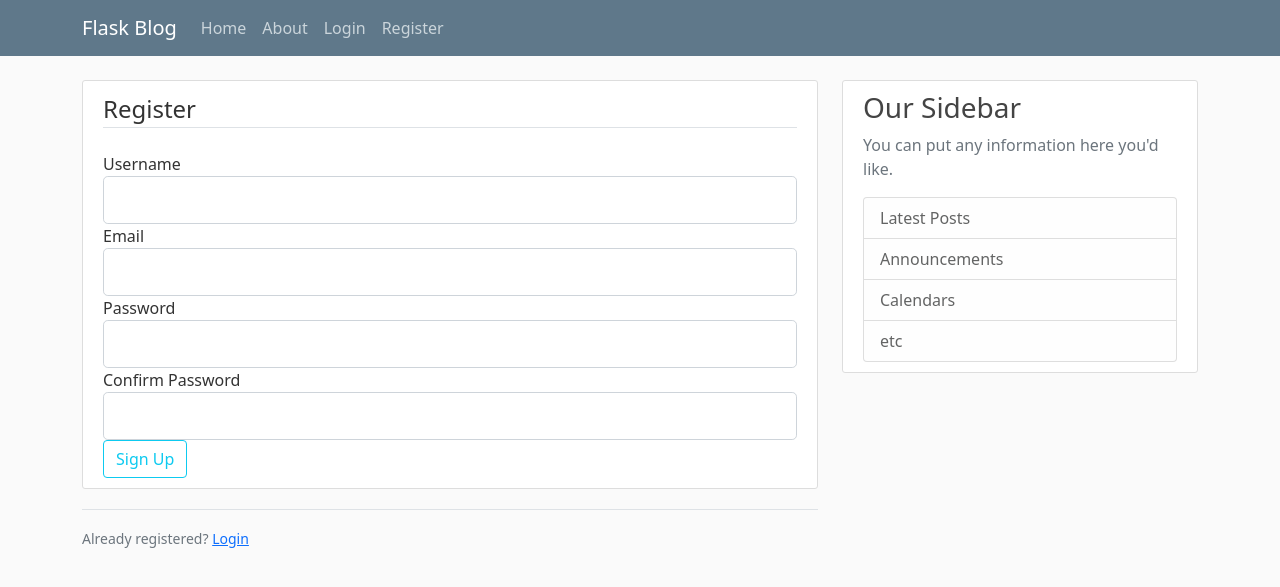
After one commit to snowtheghost/CampaignDistributor, a Flask app: page /register in a window 1280 px wide. The commit adds this page. Shown: the top 587 px of the page. Run offline with Flask 2, Linux system fonts and the light colour scheme.

Commit message:
user input forms, not yet linked to db

```diff
--- a/src/flaskapp.py
+++ b/src/flaskapp.py
@@ -1,6 +1,13 @@
-from flask import Flask, render_template, url_for
+from flask import Flask, render_template, flash, redirect, url_for
+from forms import RegistrationForm, LoginForm
+
+import os
+from dotenv import load_dotenv
+load_dotenv()
+
+# key for cookies
 app = Flask(__name__)
-
+app.config['SECRET_KEY'] = os.getenv("SECRET_KEY")
 
 posts = [
     {
@@ -30,5 +37,27 @@ def about():
     return render_template('about.html', title="About")
 
 
+@app.route('/register', methods=['GET', 'POST'])  # allowed HTML methods
+def register():
+    form = RegistrationForm()
+    if form.validate_on_submit():
+        flash("Account created successfully.", 'success')
+        return redirect(url_for('login'))
+    return render_template('register.html', title="Registration Form", form=form)
+
+
+@app.route('/login', methods=['GET', 'POST'])
+def login():
+    form = LoginForm()
+    if form.validate_on_submit():
+        pass  # TODO flash and redirect
+        # if valid
+            # flash("Login successful", "success")
+            # return redirect(url_for('home'))
+        # else:
+            # flash("Invalid login. Check your username and password.", "danger")
+    return render_template('login.html', title="Login Page", form=form)
+
+
 if __name__ == '__main__':
     app.run(debug=True)  # Debug mode for development
--- /dev/null
+++ b/src/forms.py
@@ -0,0 +1,29 @@
+# User input forms using flask_wtf
+from flask_wtf import FlaskForm
+from wtforms import StringField, PasswordField, SubmitField, BooleanField
+from wtforms.validators import DataRequired, Length, Email, EqualTo
+
+MIN_USERNAME_LENGTH = 2
+MAX_USERNAME_LENGTH = 20
+
+MIN_PASSWORD_LENGTH = 8
+
+
+# Class for registration forms inheriting from FlaskForm
+class RegistrationForm(FlaskForm):
+    # Assign each variable to a validated field
+    username = StringField('Username',
+                           validators=[DataRequired(), Length(min=MIN_USERNAME_LENGTH, max=MAX_USERNAME_LENGTH)])
+    email = StringField('Email', validators=[DataRequired(), Email()])
+    password = PasswordField('Password', validators=[DataRequired(), Length(min=MIN_PASSWORD_LENGTH)])
+    confirm_password = PasswordField('Confirm Password', validators=[DataRequired(), EqualTo('password')])
+
+    submit = SubmitField('Sign Up')
+
+
+class LoginForm(FlaskForm):
+    email = StringField('Email', validators=[DataRequired(), Email()])
+    password = PasswordField('Password', validators=[DataRequired(), Length(min=MIN_PASSWORD_LENGTH)])
+
+    remember = BooleanField('Remember Me')
+    submit = SubmitField('Login')
--- /dev/null
+++ b/src/requirements.txt
@@ -0,0 +1,6 @@
+WTForms~=2.3.3
+Pillow~=7.2.0
+Flask~=1.1.2
+itsdangerous~=1.1.0
+python-dotenv~=0.15.0
+email_validator
--- a/src/templates/layout.html
+++ b/src/templates/layout.html
@@ -1,4 +1,4 @@
-<!DOCTYPE html>
+<!doctype html>
 <html lang="en"> <!-- this html is used as an inheritable template -->
 <head>
     <!-- Bootstrap Required meta tags -->
@@ -11,7 +11,7 @@
 
     <!-- Title Code -->
     {% if title %}
-        <title>Title</title>
+        <title>{{ title }}</title>
     {% else %}
         <title>Default Title</title>
     {% endif %}
@@ -27,13 +27,13 @@
                 </button>
                 <div class="collapse navbar-collapse" id="navbarToggle">
                     <div class="navbar-nav mr-auto">
-                        <a class="nav-item nav-link" href="/">Home</a>
-                        <a class="nav-item nav-link" href="/about">About</a>
+                        <a class="nav-item nav-link" href={{ url_for('home') }}>Home</a>
+                        <a class="nav-item nav-link" href={{ url_for('about') }}>About</a>
                     </div>
                     <!-- Navbar Right Side -->
                     <div class="navbar-nav">
-                        <a class="nav-item nav-link" href="/login">Login</a>
-                        <a class="nav-item nav-link" href="/register">Register</a>
+                        <a class="nav-item nav-link" href={{ url_for('login') }}>Login</a>
+                        <a class="nav-item nav-link" href={{ url_for('register') }}>Register</a>
                     </div>
                 </div>
             </div>
@@ -43,6 +43,16 @@
     <main role="main" class="container">
         <div class="row">
             <div class="col-md-8">
+                <!-- enable flash messages -->
+                {% with messages = get_flashed_messages(with_categories=true) %}
+                    {% if messages %}
+                        {% for category, message in messages %}
+                            <div class="alert alert-{{ category }}">
+                                {{ message }}
+                            </div>
+                        {% endfor %}
+                    {% endif %}
+                {% endwith %}
                 <!-- content block for child pages to overwrite -->
                 {% block content %}{% endblock %}
             </div>
--- /dev/null
+++ b/src/templates/register.html
@@ -0,0 +1,77 @@
+<!-- variable form is passed in through flaskapp.py -->
+{% extends "layout.html" %}
+{% block content %}
+    <div class="content-section">
+        <form method="POST" action="">
+            {{ form.hidden_tag() }}  <!-- adds CSRF token -->
+            <fieldset class="form-group">
+                <legend class="border-bottom mb-4">Register</legend>
+                <!-- username code, with error alerts built in with WTForms -->
+                <div class="form-group">
+                    {{ form.username.label(class="form-control-label") }}
+                    {% if form.username.errors %}
+                        {{ form.username(class="form-control form-control-lg is-invalid") }}
+                        <div class="invalid-feedback">
+                            {% for error in form.username.errors %}
+                                <span>{{ error }}</span>
+                            {% endfor %}
+                        </div>
+                    {% else %}
+                        {{ form.username(class="form-control form-control-lg") }}
+                    {% endif %}
+                </div>
+                <!-- email code, with error alerts built in with WTForms -->
+                <div class="form-group">
+                    {{ form.email.label(class="form-control-label") }}
+                        {% if form.email.errors %}
+                        {{ form.email(class="form-control form-control-lg is-invalid") }}
+                        <div class="invalid-feedback">
+                            {% for error in form.email.errors %}
+                                <span>{{ error }}</span>
+                            {% endfor %}
+                        </div>
+                    {% else %}
+                        {{ form.email(class="form-control form-control-lg") }}
+                    {% endif %}
+                </div>
+                <!-- password code, with error alerts built in with WTForms -->
+                <div class="form-group">
+                    {{ form.password.label(class="form-control-label") }}
+                    {% if form.password.errors %}
+                        {{ form.password(class="form-control form-control-lg is-invalid") }}
+                        <div class="invalid-feedback">
+                            {% for error in form.password.errors %}
+                                <span>{{ error }}</span>
+                            {% endfor %}
+                        </div>
+                    {% else %}
+                        {{ form.password(class="form-control form-control-lg") }}
+                    {% endif %}
+                </div>
+                <!-- confirm password code, with error alerts built in with WTForms -->
+                <div class="form-group">
+                    {{ form.confirm_password.label(class="form-control-label") }}
+                    {% if form.confirm_password.errors %}
+                        {{ form.confirm_password(class="form-control form-control-lg is-invalid") }}
+                        <div class="invalid-feedback">
+                            {% for error in form.confirm_password.errors %}
+                                <span>{{ error }}</span>
+                            {% endfor %}
+                        </div>
+                    {% else %}
+                        {{ form.confirm_password(class="form-control form-control-lg") }}
+                    {% endif %}
+                </div>
+            </fieldset>
+            <div class="form-group">
+                {{ form.submit(class="btn btn-outline-info") }}
+            </div>
+        </form>
+    </div>
+    <!-- Direct to login page if the user already has an account -->
+    <div class="border-top pt-3">
+        <small class="text-muted">
+            Already registered? <a class="ml-2" href="{{ url_for("login") }}">Login</a> <!-- login tag in flaskapp -->
+        </small>
+    </div>
+{% endblock content %}
```
Also changed, not shown: src/templates/login.html (added, +58 -0 lines), 1 other file.
